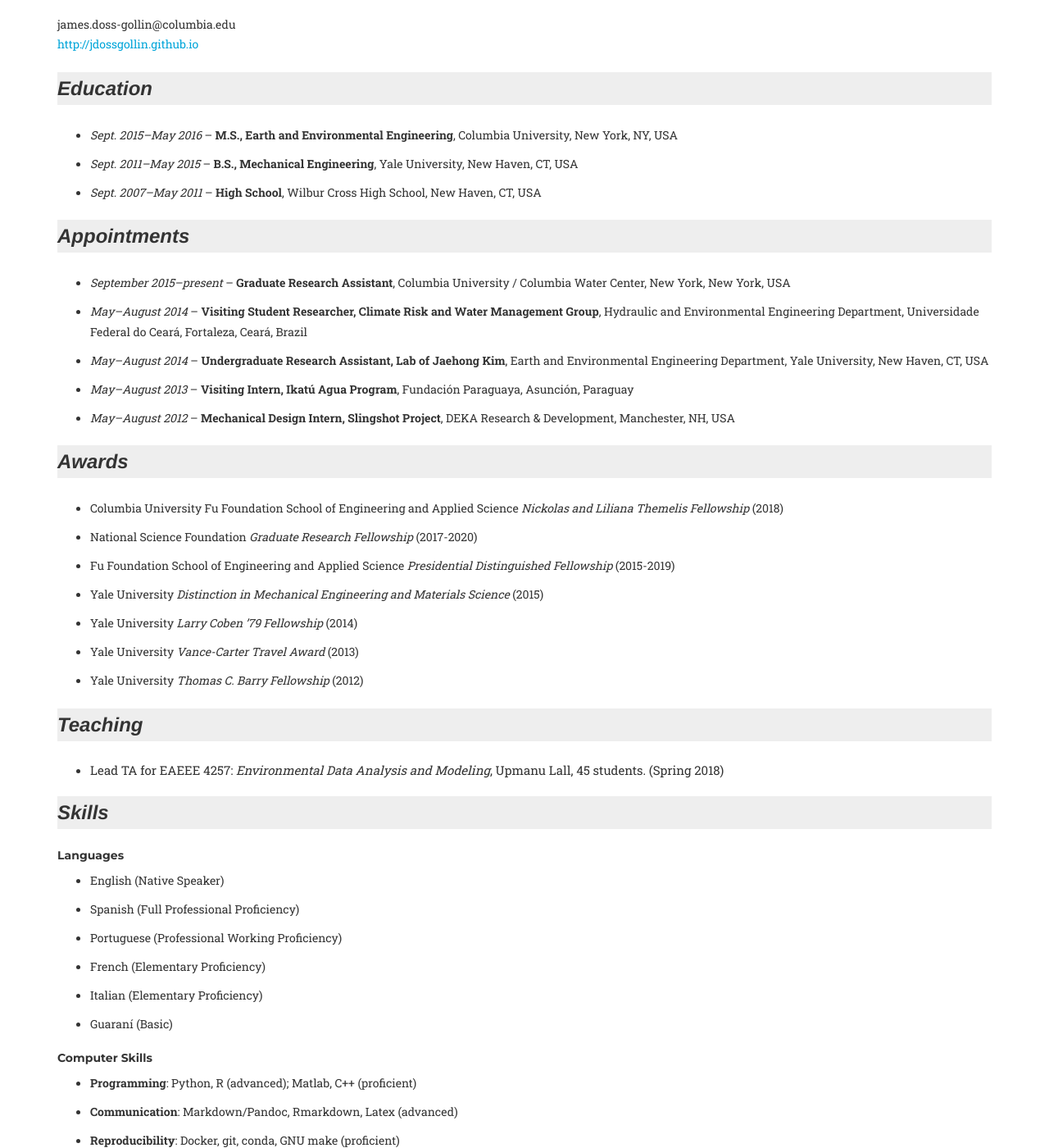
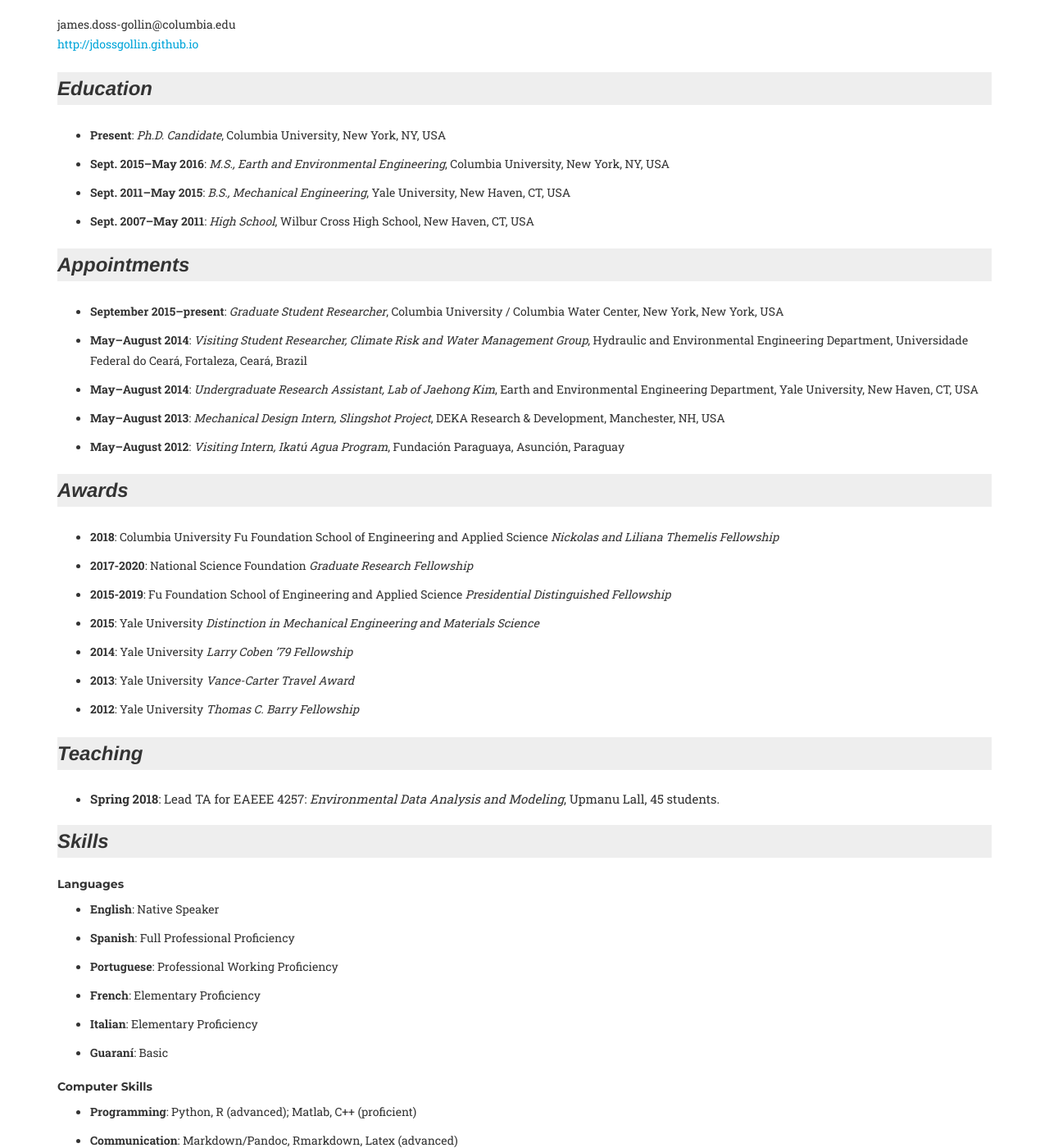
Before and after one commit to jdossgollin/blog, a Jekyll site: the page built from cv/index.md, in a window 1280 px wide and 1400 px high, scrolled down 256 px. Shown: the whole window at 82% size. Built offline with Jekyll 4.4.1, drawn with Linux system fonts in a browser that asks for light colours; some web fonts are replaced; comment, search, counter and statistics services are not loaded; some of the changed text lies outside the part shown.

Commit message:
update CV

```diff
--- a/_data/main.yml
+++ b/_data/main.yml
@@ -7,37 +7,41 @@ contact:
   website: http://jdossgollin.github.io
 
 education:
+  - degree: Ph.D. Candidate
+    institution: Columbia University
+    location: New York, NY, USA
+    date: Present
   - degree: M.S., Earth and Environmental Engineering
     institution: Columbia University
     location: New York, NY, USA
-    dates: Sept. 2015--May 2016
+    date: Sept. 2015--May 2016
   - degree: B.S., Mechanical Engineering
     institution: Yale University
     location: New Haven, CT, USA
-    dates: Sept. 2011--May 2015
+    date: Sept. 2011--May 2015
   - degree: High School
     institution: Wilbur Cross High School
     location: New Haven, CT, USA
-    dates: Sept. 2007--May 2011
+    date: Sept. 2007--May 2011
 
 appointments:
-  - title: Graduate Research Assistant
+  - title: Graduate Student Researcher
     institution: Columbia University / Columbia Water Center
     location: New York, New York, USA
-    dates: September 2015--present
+    date: September 2015--present
   - title: Visiting Student Researcher, Climate Risk and Water Management Group
     institution: Hydraulic and Environmental Engineering Department, Universidade Federal do Ceará
     location: Fortaleza, Ceará, Brazil
-    dates: May--August 2014
+    date: May--August 2014
   - title: Undergraduate Research Assistant, Lab of Jaehong Kim
     institution: Earth and Environmental Engineering Department, Yale University
     location: New Haven, CT, USA
-    dates: May--August 2014
+    date: May--August 2014
+  - title: Mechanical Design Intern, Slingshot Project
+    institution: DEKA Research & Development
+    location: Manchester, NH, USA
+    date: May--August 2013
   - title: Visiting Intern, Ikatú Agua Program
     institution: Fundación Paraguaya
     location: Asunción, Paraguay
-    dates: May--August 2013
-  - title: Mechanical Design Intern, Slingshot Project
-    institution: DEKA Research & Development
-    location: Manchester, NH, USA
-    dates: May--August 2012
+    date: May--August 2012
--- a/cv/index.md
+++ b/cv/index.md
@@ -14,23 +14,23 @@ title: Curriculum Vitae
 
 ## Education ##
 {% for edu in site.data.main.education %}
-* _{{ edu.dates}}_ -- __{{ edu.degree }}__, {{ edu.institution }}, {{ edu.location }}
+* __{{ edu.date }}__: _{{ edu.degree }}_, {{ edu.institution }}, {{ edu.location }}
 {% endfor %}
 
 ## Appointments ##
 {% for apt in site.data.main.appointments %}
-* _{{ apt.dates}}_ -- __{{ apt.title }}__, {{ apt.institution }}, {{ apt.location }}
+* __{{ apt.date }}__: _{{ apt.title }}_, {{ apt.institution }}, {{ apt.location }}
 {% endfor %}
 
 ## Awards ##
 {% for award in site.data.awards %}
-*  {{ award.institution }} _{{ award.name }}_ ({{ award.date }})
+*  __{{ award.date }}__: {{ award.institution }} _{{ award.name }}_
 {% endfor %}
 
 ## Teaching
 
 {% for course in site.data.teaching %}
-*  {{ course.role }} for {{ course.number }}: _{{ course.name }}_, {{ course.instructor }}, {{ course.size }} students. ({{ course.semester }})
+*  __{{ course.semester }}__: {{ course.role }} for {{ course.number }}: _{{ course.name }}_, {{ course.instructor }}, {{ course.size }} students.
 {% endfor %}
 
 ## Skills ##
@@ -38,7 +38,7 @@ title: Curriculum Vitae
 ### Languages
 
 {% for lang in site.data.language %}
-* {{ lang.name }} ({{ lang.level }})
+* __{{ lang.name }}__: {{ lang.level }}
 {% endfor %}
 
 ### Computer Skills
@@ -53,17 +53,17 @@ title: Curriculum Vitae
 
 Please see [my Publons page](publons.com/a/1468228/) for a complete list of verified reviews.
 {% for item in site.data.service.review %}
-* {{ item.time }}: {{ item.journal }}
+* __{{ item.time }}__: {{ item.journal }}
 {% endfor %}
 
 ### Profesional ###
 {% for item in site.data.service.professional %}
-* {{ item.time }}: {{ item.position }}, {{ item.organization }}
+* __{{ item.time }}__: {{ item.position }}, {{ item.organization }}
 {% endfor %}
 
 ### Outreach ###
 {% for item in site.data.service.outreach %}
-* {{ item.time }}: {{ item.position }}, {{ item.organization }}
+* __{{ item.time }}__: {{ item.position }}, {{ item.organization }}
 {% endfor %}
 
 ## Publications & Presentations ##
@@ -80,11 +80,11 @@ Please see [my Publons page](publons.com/a/1468228/) for a complete list of veri
 ### Invited Talks ###
 {% assign invitedtalks = site.data.presentations.invited | sort: 'date' | reverse %}
 {% for pres in invitedtalks %}
-* {{ pres.date }}: _{{ pres.title }}_, {{ pres.location }}. {% if pres.pdf %} &rarr; [PDF]({{ pres.pdf }}){% endif %} {% if pres.link %}[link]({{ pres.link }}){% endif %}
+* __{{ pres.date }}__: _{{ pres.title }}_, {{ pres.location }}. {% if pres.pdf %} &rarr; [PDF]({{ pres.pdf }}){% endif %} {% if pres.link %}[link]({{ pres.link }}){% endif %}
 {% endfor %}
 
 ### Workshop Presentations ###
 {% assign workshoptalks = site.data.presentations.workshop | sort: 'date' | reverse %}
 {% for pres in workshoptalks %}
-* {{ pres.date }}: _{{ pres.title }}_, {{ pres.location }}. {% if pres.pdf %} &rarr; [PDF]({{ pres.pdf }}){% endif %} {% if pres.link %}[link]({{ pres.link }}){% endif %}
+* __{{ pres.date }}__: _{{ pres.title }}_, {{ pres.location }}. {% if pres.pdf %} &rarr; [PDF]({{ pres.pdf }}){% endif %} {% if pres.link %}[link]({{ pres.link }}){% endif %}
 {% endfor %}
```
